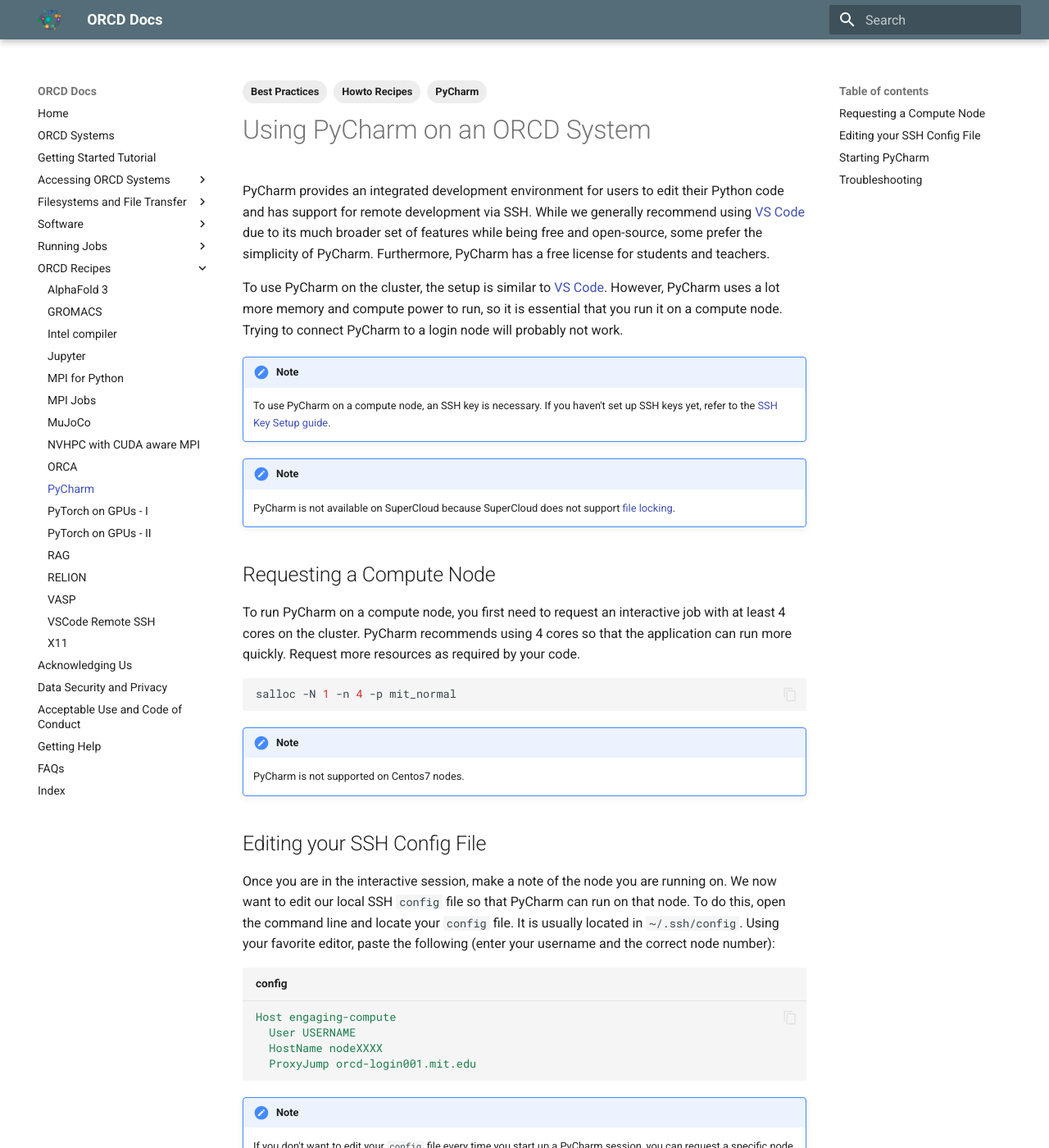
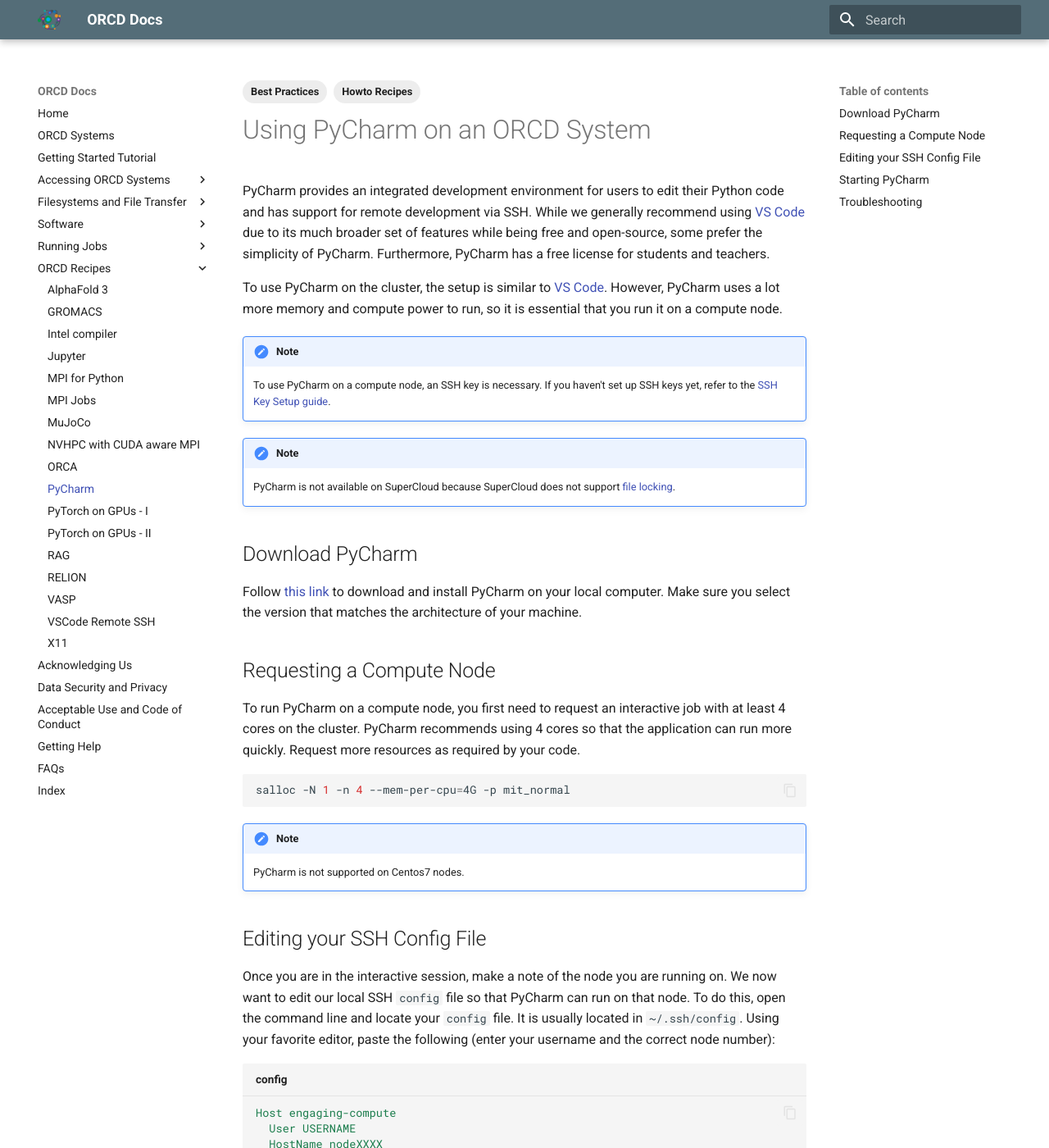
Before and after one commit to mit-orcd/orcd-docs-edit, an MkDocs documentation site: the page built from docs/recipes/pycharm.md, in a window 1280 px wide and 1400 px high. Shown: the whole window at 82% size. Built offline with MkDocs 1.6.1 and Material for MkDocs 9.7.7, drawn with Linux system fonts in a browser that asks for light colours; some of the changed text lies outside the part shown.

Commit message:
minor updates

````diff
--- a/docs/recipes/pycharm.md
+++ b/docs/recipes/pycharm.md
@@ -15,8 +14,7 @@
 
 To use PyCharm on the cluster, the setup is similar to [VS Code](vscode.md).
 However, PyCharm uses a lot more memory and compute power to run, so it is
-essential that you run it on a compute node. Trying to connect PyCharm to a
-login node will probably not work.
+essential that you run it on a compute node.
 
 !!! note
     To use PyCharm on a compute node, an SSH key is necessary. If you haven't
@@ -27,6 +25,12 @@
     PyCharm is not available on SuperCloud because SuperCloud does not support
     [file locking](https://mit-supercloud.github.io/supercloud-docs/file-locking/).
 
+## Download PyCharm
+
+Follow [this link](https://www.jetbrains.com/pycharm/download) to download and
+install PyCharm on your local computer. Make sure you select the version that
+matches the architecture of your machine.
+
 ## Requesting a Compute Node
 
 To run PyCharm on a compute node, you first need to request an interactive job
@@ -34,7 +38,7 @@
 application can run more quickly. Request more resources as required by your code.
 
 ```bash
-salloc -N 1 -n 4 -p mit_normal
+salloc -N 1 -n 4 --mem-per-cpu=4G -p mit_normal
 ```
 
 !!! note
@@ -65,7 +69,7 @@
 
 ## Starting PyCharm
 
-Currently, PyCharm does not work well with Duo authentication. To get around
+PyCharm can be finnicky with Duo authentication. To get around
 this, connect to the [MIT VPN](https://ist.mit.edu/vpn) so that Duo is not
 required.
 
````
Also changed, not shown: other parts of docs/recipes/pycharm.md (+0 -1 lines).
